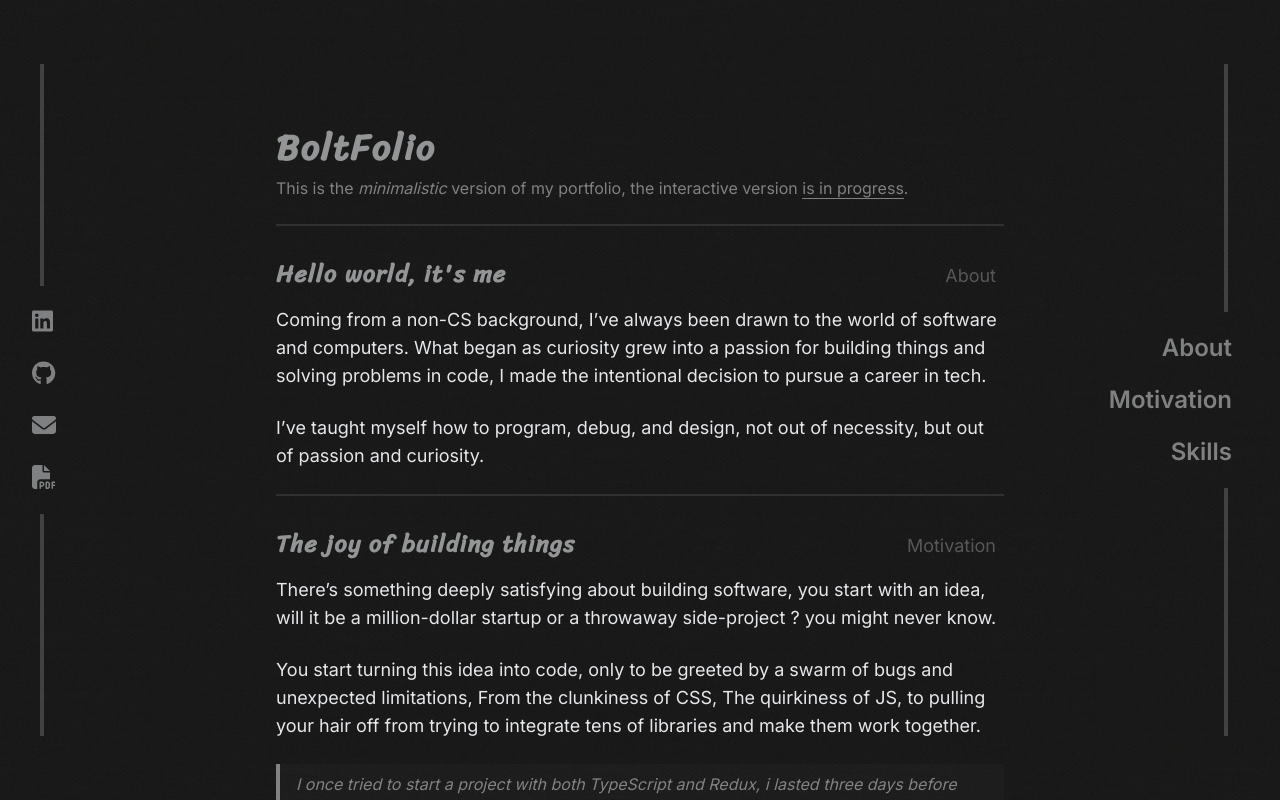
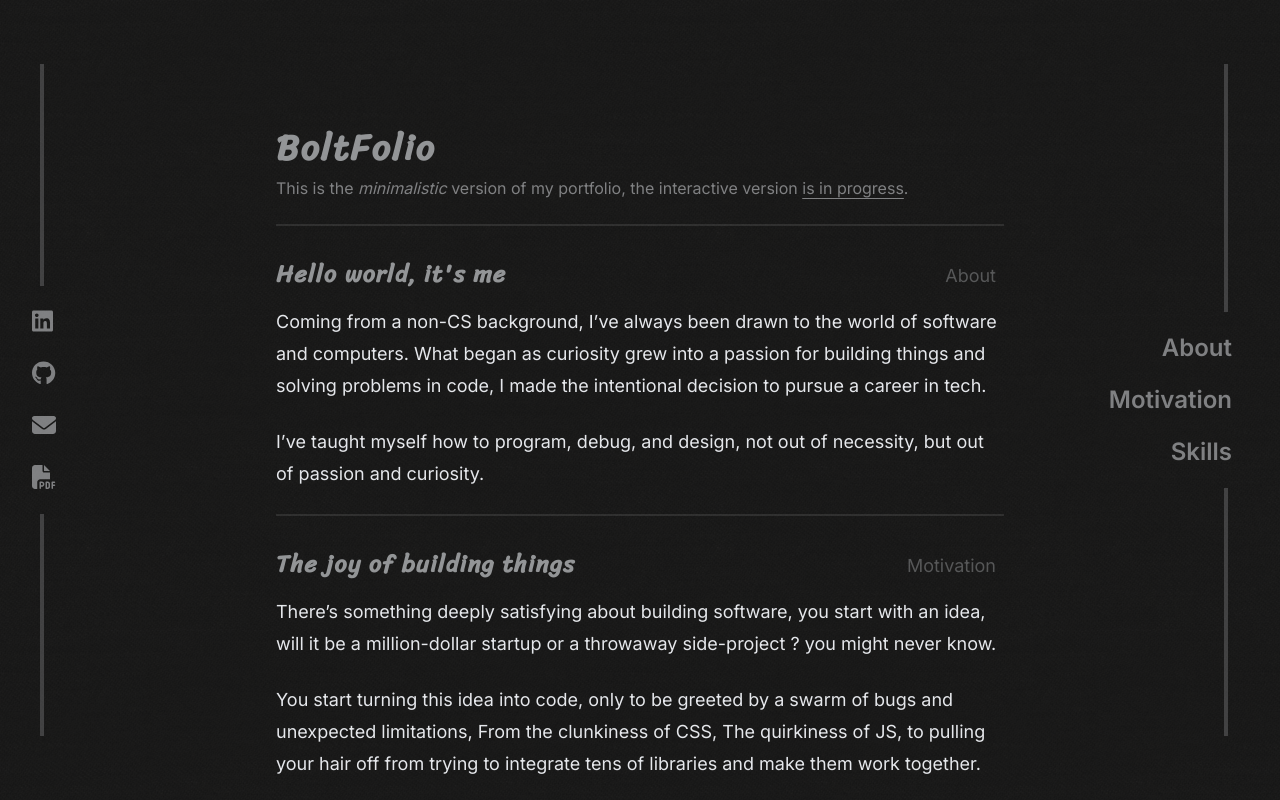
Before and after one commit to Boltawy/BoltFolio, a Next.js app: page / in a window 1280 px wide. Shown: the top 800 px of the page. Built offline with nearby package versions, Linux system fonts and the light colour scheme.

Commit message:
more line-height for paragraphs

```diff
--- a/content/LiteMainContent.jsx
+++ b/content/LiteMainContent.jsx
@@ -7,7 +7,7 @@ import Section from "@/app/lite/Section.jsx";
 export default function LiteMainContent({ setInteractiveMode }) {
   return (
     <>
-      <main className="font-inter max-w-[510px] sm:max-w-xl  md:max-w-2xl lg:max-w-3xl px-5 mx-auto py-32 leading-9">
+      <main className="font-inter max-w-[510px] sm:max-w-xl  md:max-w-2xl lg:max-w-3xl px-5 mx-auto py-32">
         <h1
           className="font-semibold text-4xl text-gray-200/60 pb-2 font-sriracha tracking-wider"
           id="Home"
--- a/src/app/lite/P.jsx
+++ b/src/app/lite/P.jsx
@@ -2,7 +2,7 @@ export default function P({ children, className = "", opacity = 100 }) {
   return (
     <p
       className={
-        "pb-6 text-lg text-gray-200 " + "opacity-" + opacity + " " + className
+        "pb-6 text-lg text-gray-200 leading-8" + " opacity-" + opacity + " " + className
       }
     >
       {children}
```
